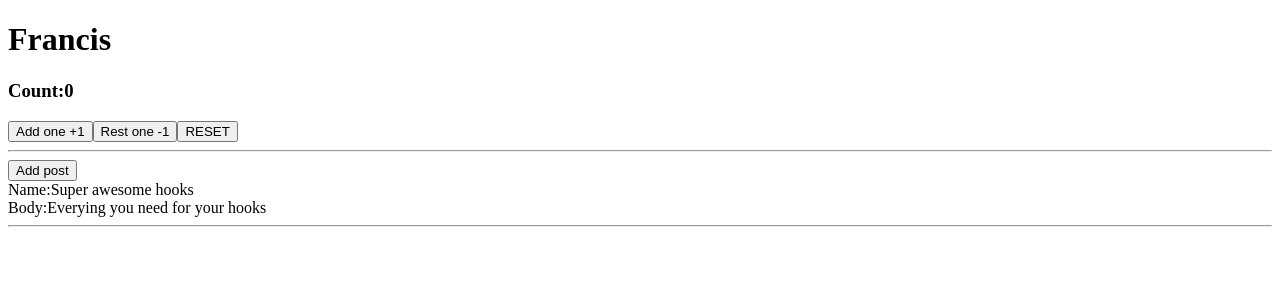
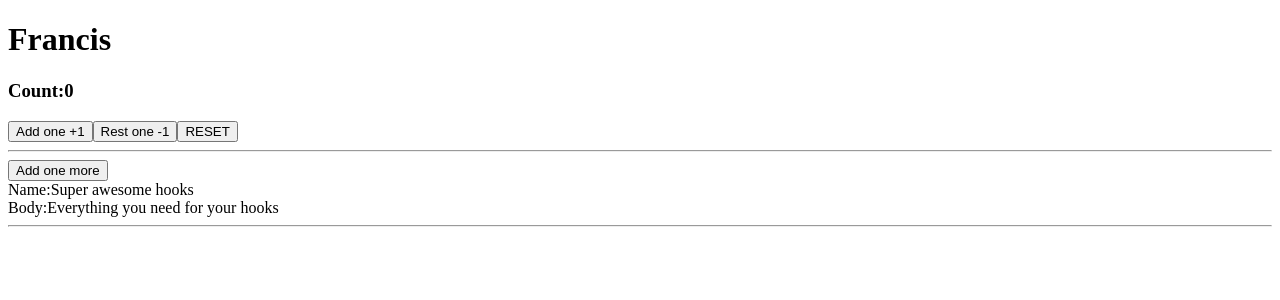
Before and after one commit to genie-ru/react_hook, a React (Create React App) app: page / in a window 1280 px wide. Shown: the top 300 px of the page. Built offline with nearby package versions, Linux system fonts and the light colour scheme.

Commit message:
add hook

```diff
--- a/src/App.js
+++ b/src/App.js
@@ -3,21 +3,25 @@ import React,{ useState } from 'react'
 
 const App = ({initialCount}) => {
     let [state, setState] = useState({
-        count: initialCount,
-        user: "Francis",
-        });
-
-
+        count:initialCount,
+        user:"Francis"
+    });
     let [posts,setPosts] = useState([
         {
             name:"Super awesome hooks",
-            body: "Everying you need for your hooks"
+            body:"Everything you need for your hooks"
         }
     ]);
 
+
+
+    // const addOne = () => {
+    //     setCount(count + 1)
+    // }
+
     const restOne = () => {
         setState( prevState => {
-            return { ...prevState, count: prevState.count - 1 }
+           return { ...prevState, count: prevState.count - 1 }
         })
     }
 
@@ -32,30 +36,27 @@ const App = ({initialCount}) => {
             newPost
         ]);
     }
-    // const addOne = () => {
-    //     setCount(count + 1)
-    // }
+
 
     return(
         <>
             <h1>{state.user}</h1>
             <h3>Count:{state.count}</h3>
-            <button onClick={ () => setState( {...state, count: state.count + 1} )}>Add one +1</button>
+            <button onClick={ () => setState({...state,count: state.count + 1 })}>Add one +1</button>
             <button onClick={ restOne }>Rest one -1</button>
             <button onClick={ () => setState(
-                {...state, count: initialCount }
+                {...state,count: initialCount }
             ) }>RESET</button>
 
             <hr/>
-            <button onClick={addOnePost}>Add post</button>
+            <button onClick={addOnePost}>Add one more</button>
             { posts.map((item,i)=>(
-                    <div key={i}>
+                <div key={i}>
                     <div>Name:{item.name}</div>
                     <div>Body:{item.body}</div>
                     <hr/>
                 </div>
             ))}
-            {/* <button onClick={addOnePost}>Add post</button> */}
 
         </>
     )
```
